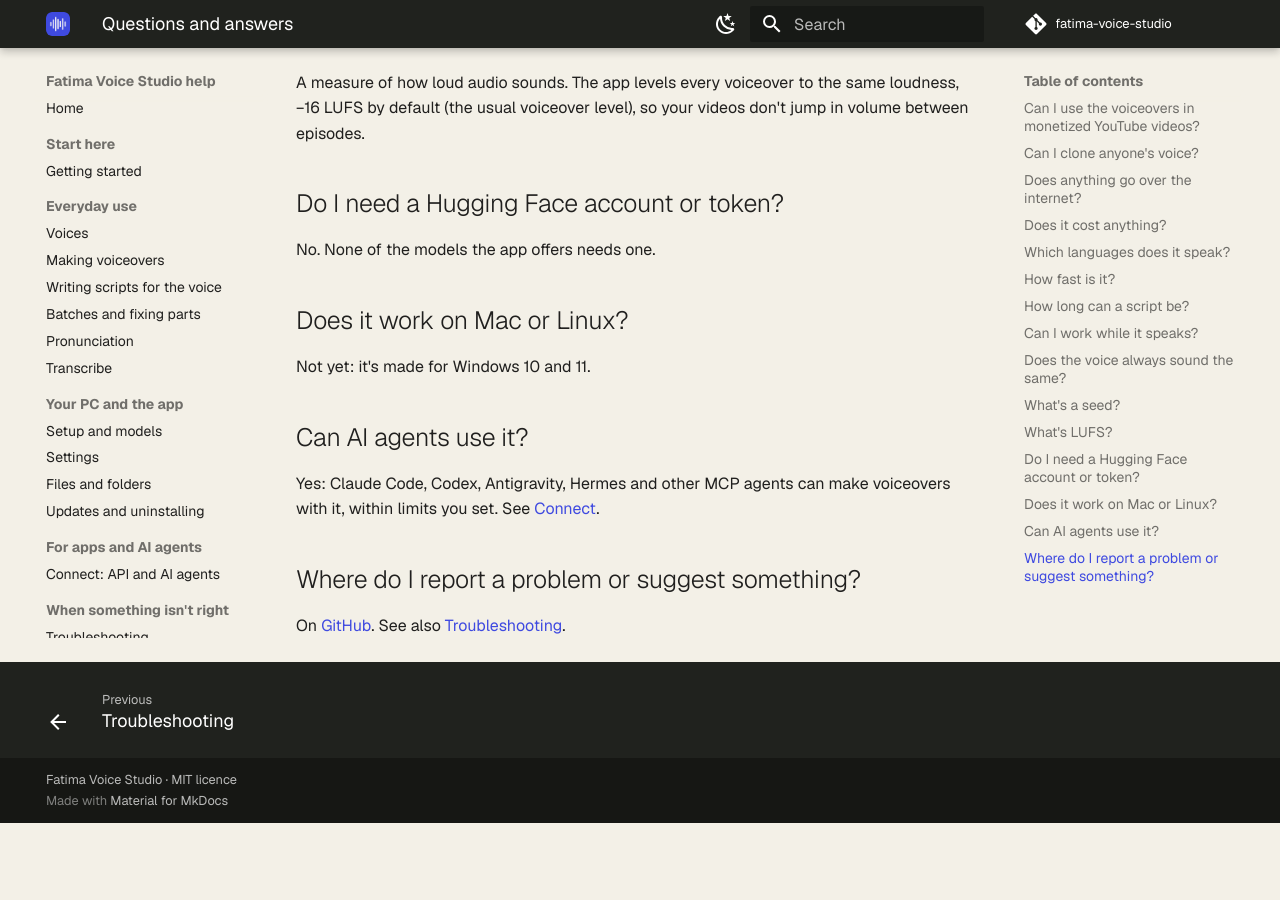
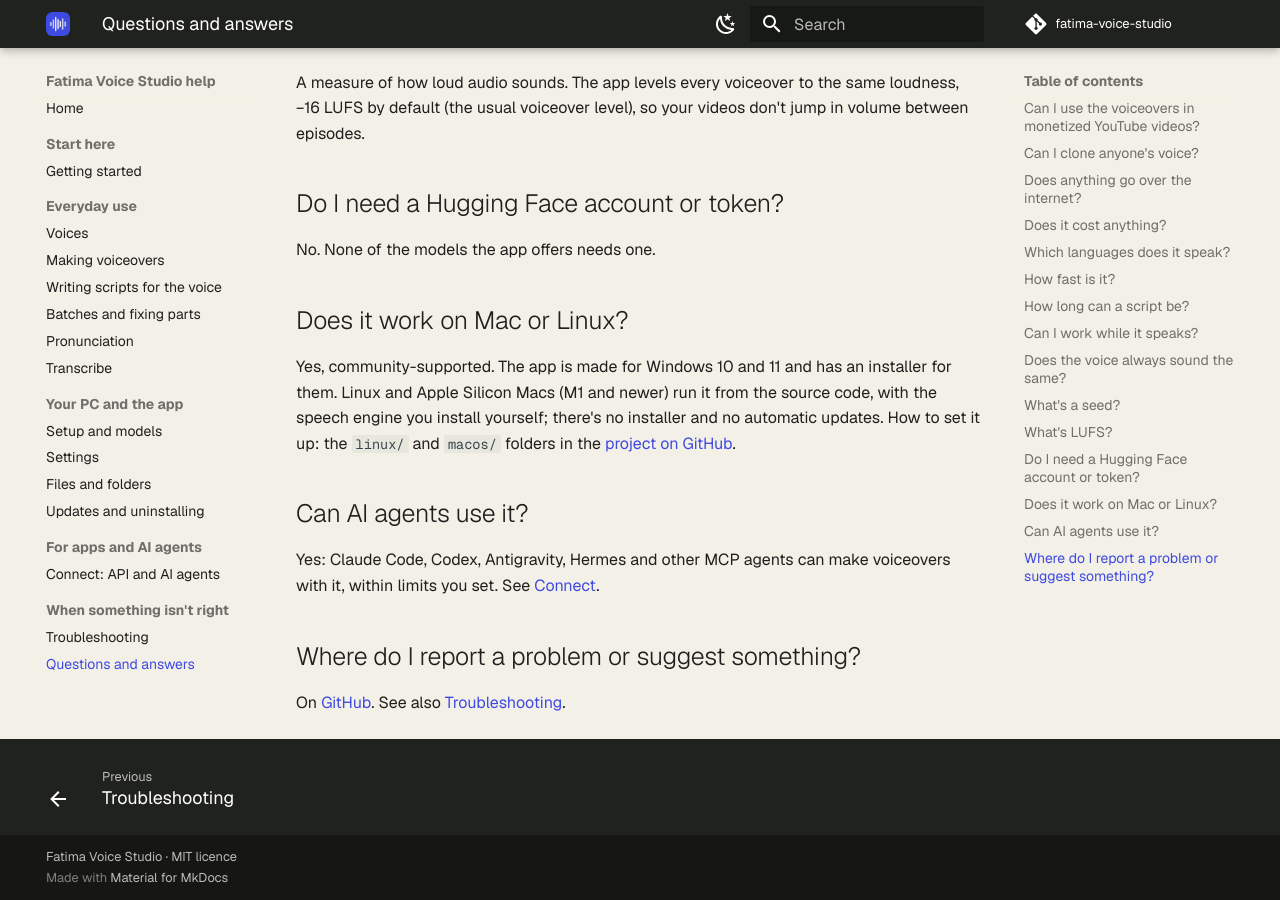
Before and after one commit to Blarks-de/fatima-voice-studio, an MkDocs documentation site: the page built from studio/help/faq.md, in a window 1280 px wide and 900 px high, scrolled down 1962 px. Built offline with MkDocs 1.6.1 and Material for MkDocs 9.7.7, drawn with Linux system fonts in a browser that asks for light colours; comment, search, counter and statistics services are not loaded; before the commit the page ends 2785 px from its top, so only the background shows below that.

Commit message:
README and FAQ: Linux and macOS are community-supported
A Linux and macOS section (run from source with linux/ or macos/, the
engine you install yourself, no installer or automatic updates), a badge,
and the FAQ no longer says "not yet".

Co-Authored-By: Claude Opus 5.5 <noreply@anthropic.com>

```diff
--- a/studio/help/faq.md
+++ b/studio/help/faq.md
@@ -75,7 +75,10 @@ No. None of the models the app offers needs one.
 
 ## Does it work on Mac or Linux?
 
-Not yet: it's made for Windows 10 and 11.
+Yes, community-supported. The app is made for Windows 10 and 11 and has an installer for them. Linux and
+Apple Silicon Macs (M1 and newer) run it from the source code, with the speech engine you install yourself;
+there's no installer and no automatic updates. How to set it up: the `linux/` and `macos/` folders in the
+[project on GitHub](https://github.com/hassanxs/fatima-voice-studio#linux-and-macos).
 
 ## Can AI agents use it?
 
```
Also changed, not shown: README.md (+35 -3 lines).
